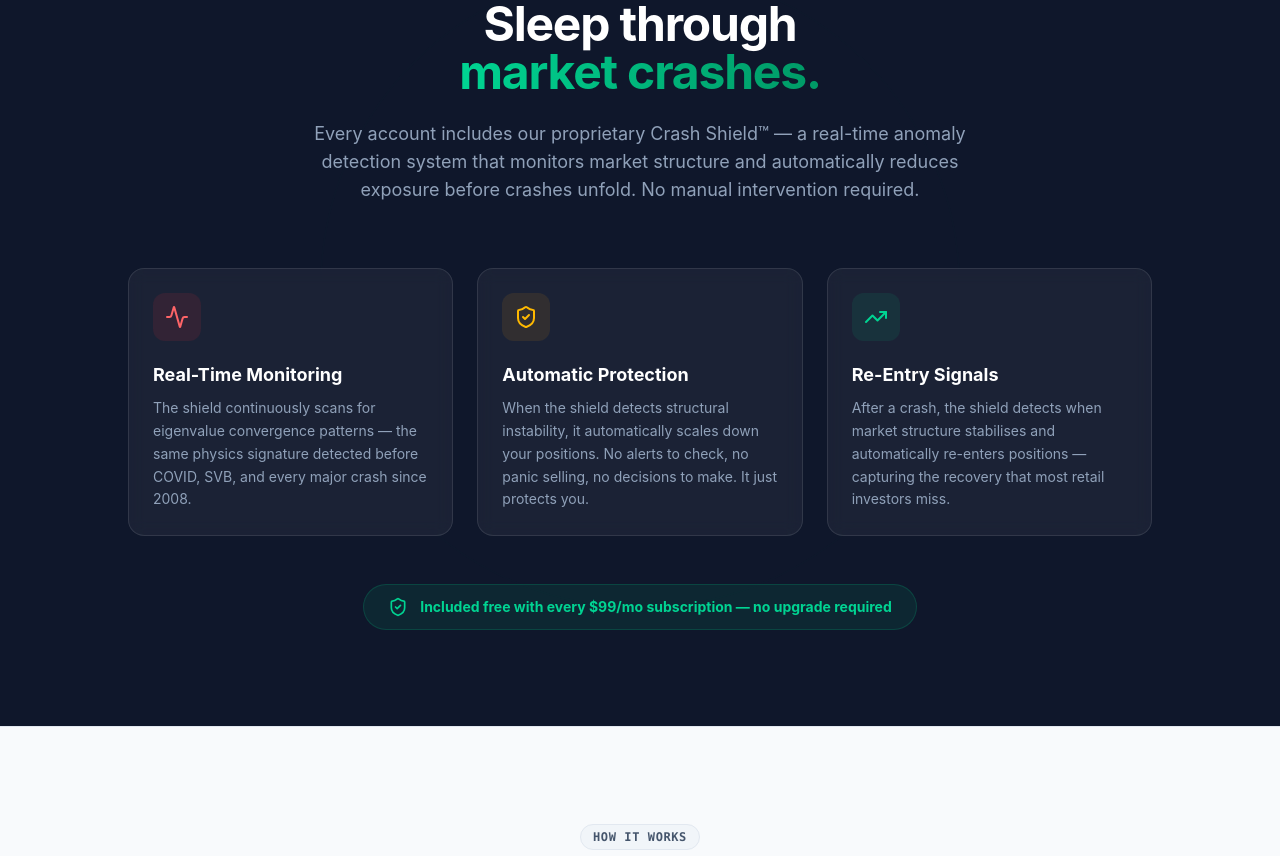
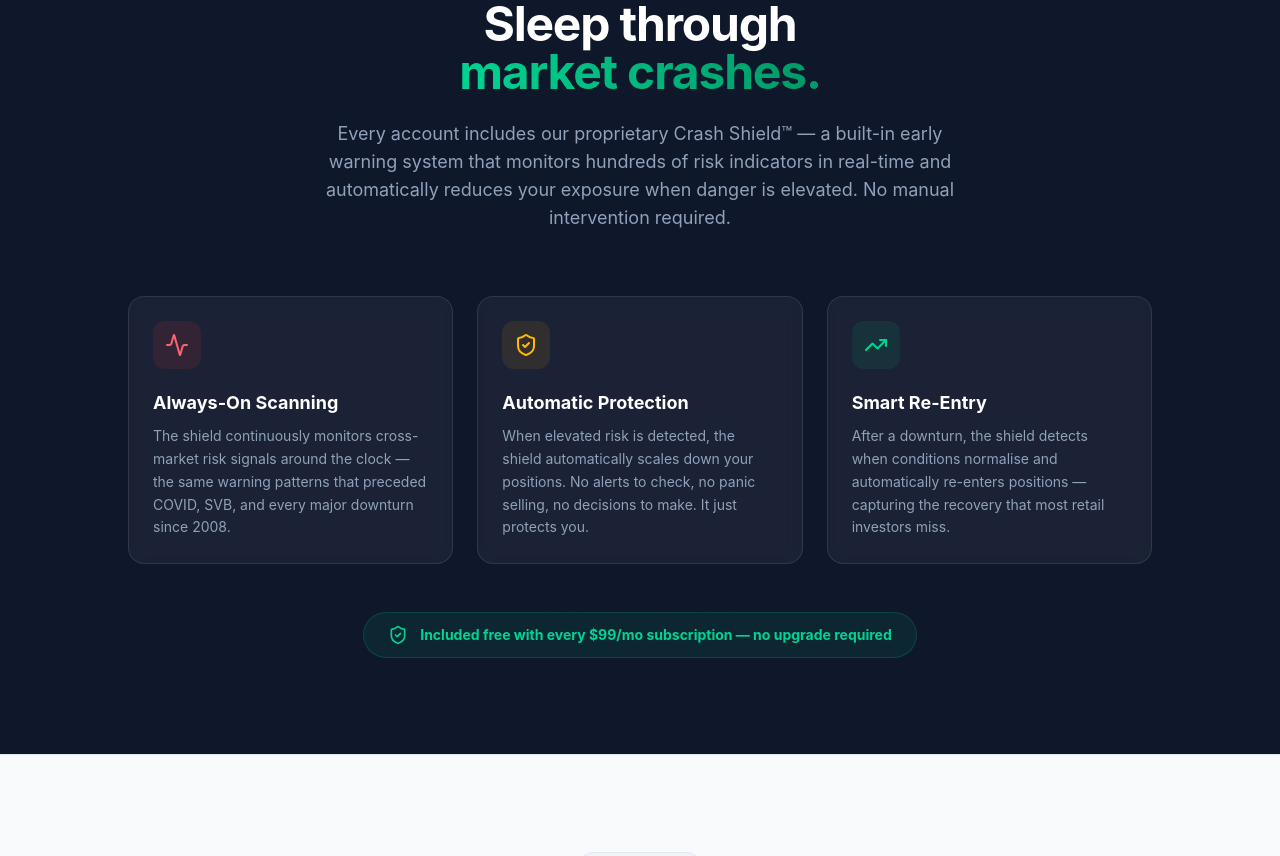
Before and after one commit to selsarraj-create/retinawealth, a Next.js app: page / in a window 1280 px wide. Shown: the part 2020-2876 px from the top of the page. Built offline with nearby package versions, Linux system fonts and the light colour scheme.

Commit message:
fix: remove Fovea IP language from Crash Shield copy - no eigenvalue/structural references

```diff
--- a/src/app/(marketing)/page.tsx
+++ b/src/app/(marketing)/page.tsx
@@ -178,7 +178,7 @@ export default function MarketingPage() {
               <span className="text-transparent bg-clip-text bg-gradient-to-r from-emerald-400 to-emerald-600">market crashes.</span>
             </h2>
             <p className="text-lg text-slate-400 max-w-2xl mx-auto">
-              Every account includes our proprietary Crash Shield™ — a real-time anomaly detection system that monitors market structure and automatically reduces exposure before crashes unfold. No manual intervention required.
+              Every account includes our proprietary Crash Shield™ — a built-in early warning system that monitors hundreds of risk indicators in real-time and automatically reduces your exposure when danger is elevated. No manual intervention required.
             </p>
           </div>
 
@@ -187,9 +187,9 @@ export default function MarketingPage() {
               <div className="w-12 h-12 rounded-xl bg-red-500/10 flex items-center justify-center mb-5">
                 <Activity className="w-6 h-6 text-red-400" />
               </div>
-              <h3 className="text-lg font-bold text-white mb-2">Real-Time Monitoring</h3>
+              <h3 className="text-lg font-bold text-white mb-2">Always-On Scanning</h3>
               <p className="text-sm text-slate-400 leading-relaxed">
-                The shield continuously scans for eigenvalue convergence patterns — the same physics signature detected before COVID, SVB, and every major crash since 2008.
+                The shield continuously monitors cross-market risk signals around the clock — the same warning patterns that preceded COVID, SVB, and every major downturn since 2008.
               </p>
             </div>
             <div className="p-6 rounded-2xl bg-white/5 border border-white/10 backdrop-blur-sm">
@@ -198,16 +198,16 @@ export default function MarketingPage() {
               </div>
               <h3 className="text-lg font-bold text-white mb-2">Automatic Protection</h3>
               <p className="text-sm text-slate-400 leading-relaxed">
-                When the shield detects structural instability, it automatically scales down your positions. No alerts to check, no panic selling, no decisions to make. It just protects you.
+                When elevated risk is detected, the shield automatically scales down your positions. No alerts to check, no panic selling, no decisions to make. It just protects you.
               </p>
             </div>
             <div className="p-6 rounded-2xl bg-white/5 border border-white/10 backdrop-blur-sm">
               <div className="w-12 h-12 rounded-xl bg-emerald-500/10 flex items-center justify-center mb-5">
                 <TrendingUp className="w-6 h-6 text-emerald-400" />
               </div>
-              <h3 className="text-lg font-bold text-white mb-2">Re-Entry Signals</h3>
+              <h3 className="text-lg font-bold text-white mb-2">Smart Re-Entry</h3>
               <p className="text-sm text-slate-400 leading-relaxed">
-                After a crash, the shield detects when market structure stabilises and automatically re-enters positions — capturing the recovery that most retail investors miss.
+                After a downturn, the shield detects when conditions normalise and automatically re-enters positions — capturing the recovery that most retail investors miss.
               </p>
             </div>
           </div>
```
